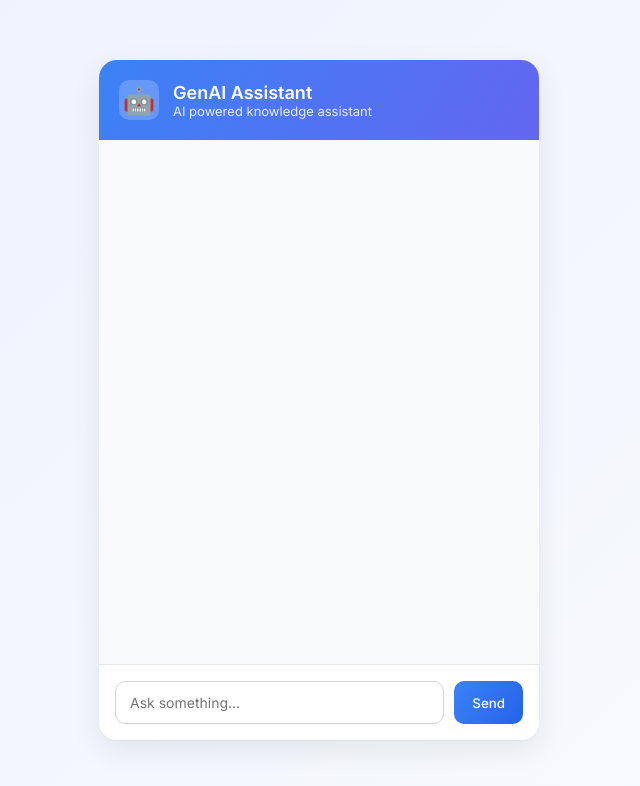
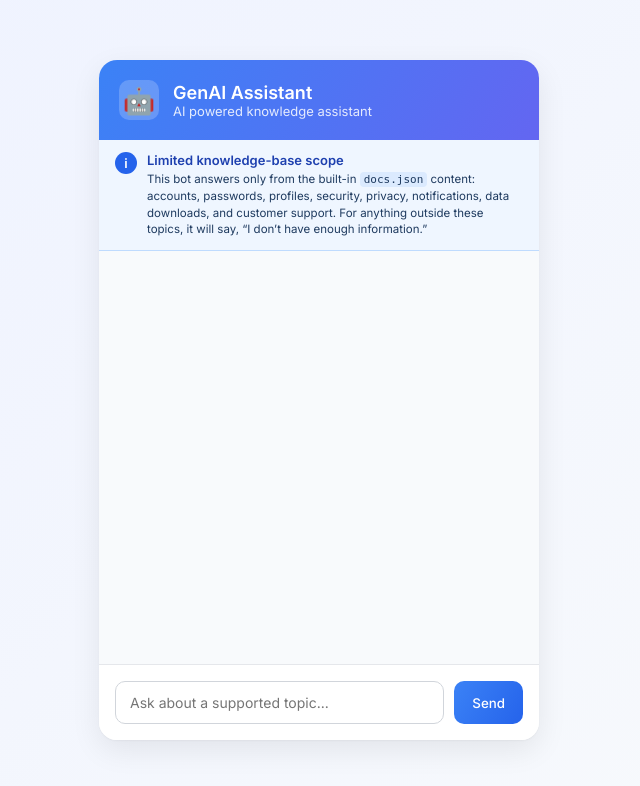
Before and after one commit to Parthu-M/Production-Grade-GenAI-Assistant-with-RAG, a Flask app: page / in a window 1280 px wide. Shown: the top 786 px of the page, without its empty margins (321-961 px from the left). Run offline with Flask 3, Linux system fonts and the light colour scheme; parts of the project's set-up code (start-up, migrations or seed data) failed here and were passed over.

Commit message:
Rewrite RAG project and add visible knowledge scope
Replace the previous documentation and frontend with the recruiter-ready README, closed-book knowledge note, and visible application scope banner.

```diff
--- a/docs.json
+++ b/docs.json
@@ -1,4 +1,8 @@
 [
+  {
+    "title": "Demo Knowledge Base Scope",
+    "content": "This is a closed-book customer-support demo. The assistant should answer only from this knowledge base, which covers account creation and deletion, password reset and changes, email changes, profile updates and profile pictures, two-factor authentication, notification preferences, login activity, logging out from all devices, privacy settings, downloading account data, and contacting customer support. If the requested information is not covered, the assistant should say that it does not have enough information."
+  },
   {
     "title": "Reset Password",
     "content": "To reset your password, go to Settings, open the Security section, and select the Reset Password option. Follow the instructions to create a new password."
--- a/static/styles.css
+++ b/static/styles.css
@@ -87,6 +87,77 @@ font-weight:600;
 font-size:13px;
 
 opacity:0.85;
+
+}
+
+/* KNOWLEDGE SCOPE NOTE */
+
+.knowledge-note{
+
+display:flex;
+align-items:flex-start;
+gap:10px;
+
+padding:12px 16px;
+
+background:#eff6ff;
+color:#1e3a5f;
+
+border-bottom:1px solid #bfdbfe;
+
+}
+
+.knowledge-note-icon{
+
+flex:0 0 22px;
+
+width:22px;
+height:22px;
+
+display:flex;
+align-items:center;
+justify-content:center;
+
+border-radius:50%;
+
+background:#2563eb;
+color:white;
+
+font-size:13px;
+font-weight:600;
+
+}
+
+.knowledge-note strong{
+
+display:block;
+
+margin-bottom:3px;
+
+font-size:13px;
+font-weight:600;
+
+color:#1e40af;
+
+}
+
+.knowledge-note p{
+
+font-size:11.5px;
+line-height:1.45;
+
+}
+
+.knowledge-note code{
+
+padding:1px 4px;
+
+border-radius:4px;
+
+background:#dbeafe;
+
+font-family:monospace;
+font-size:11px;
 
 }
 
--- a/templates/index.html
+++ b/templates/index.html
@@ -31,6 +31,24 @@
 
 </header>
 
+<aside class="knowledge-note" role="note" aria-labelledby="knowledge-note-title">
+
+<div class="knowledge-note-icon" aria-hidden="true">
+i
+</div>
+
+<div>
+<strong id="knowledge-note-title">Limited knowledge-base scope</strong>
+<p>
+This bot answers only from the built-in <code>docs.json</code> content:
+accounts, passwords, profiles, security, privacy, notifications, data downloads,
+and customer support. For anything outside these topics, it will say,
+&ldquo;I don&rsquo;t have enough information.&rdquo;
+</p>
+</div>
+
+</aside>
+
 
 <div id="chat-container">
 
@@ -47,7 +65,7 @@ Assistant is typing...
 
 <input
 id="user-input"
-placeholder="Ask something..."
+placeholder="Ask about a supported topic..."
 autocomplete="off"
 />
 
```
Also changed, not shown: README.md.
